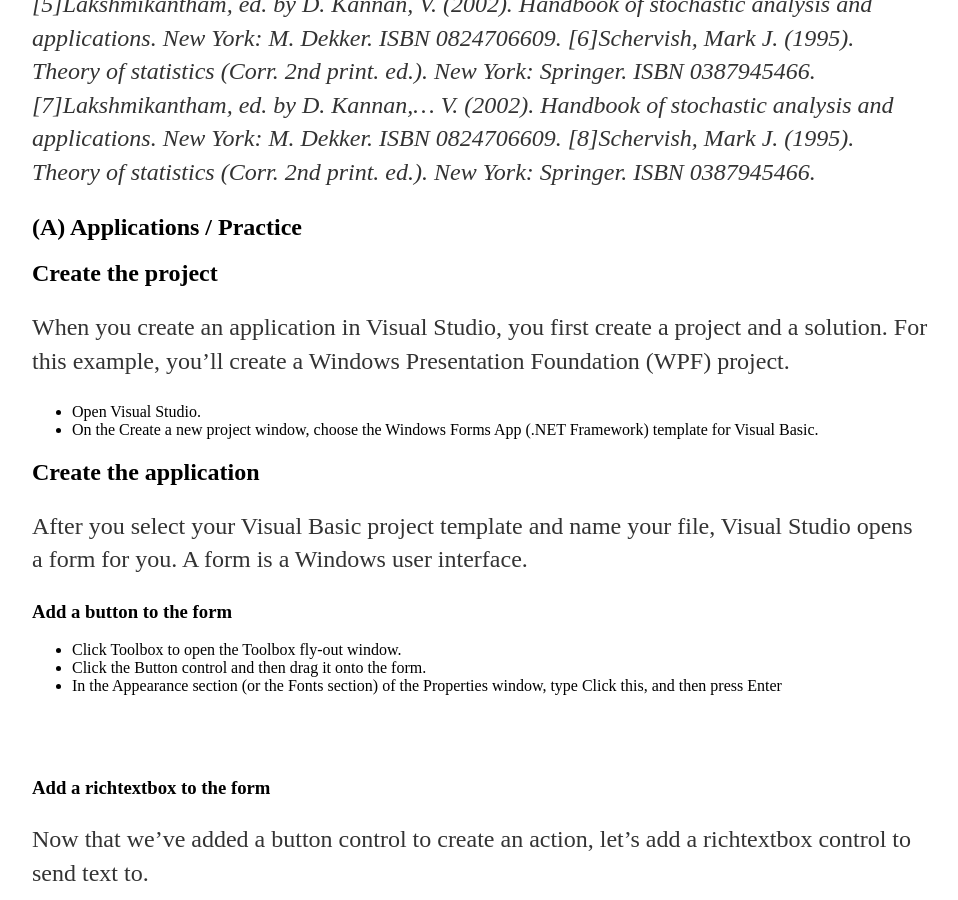
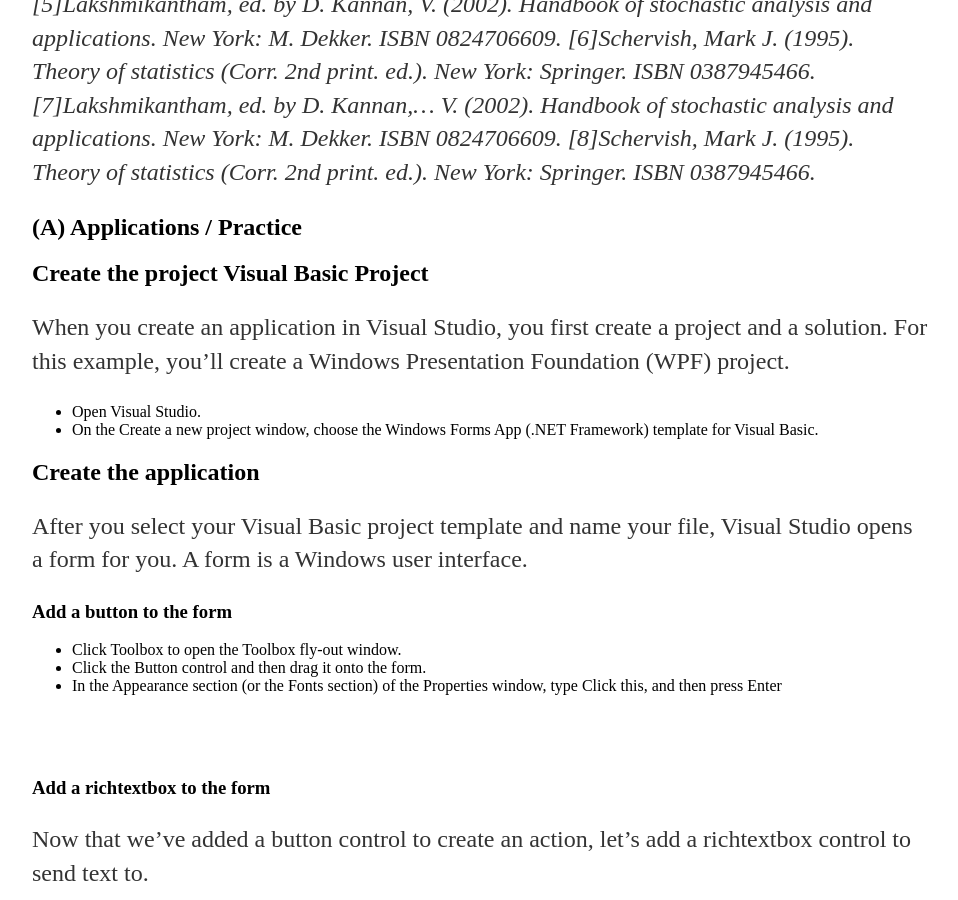
Before and after one commit to user0x1234/user0x1234.github.io, a Jekyll site: the page built from _posts/2021-09-25-HomeWork1.md, in a window 1280 px wide and 900 px high, scrolled down 1937 px. Shown: the whole window, without its empty margins (160-1118 px from the left). Built offline with Jekyll 4.4.1, drawn with Linux system fonts in a browser that asks for light colours.

Commit message:
Update 2021-09-25-HomeWork1.md

```diff
--- a/_posts/2021-09-25-HomeWork1.md
+++ b/_posts/2021-09-25-HomeWork1.md
@@ -37,7 +37,7 @@
 
 ## (A) Applications / Practice
 
-## Create the project
+## Create the project Visual Basic Project
 
 When you create an application in Visual Studio, you first create a project and a solution. For this example, you'll create a Windows Presentation Foundation (WPF) project.
  - Open Visual Studio.
```
